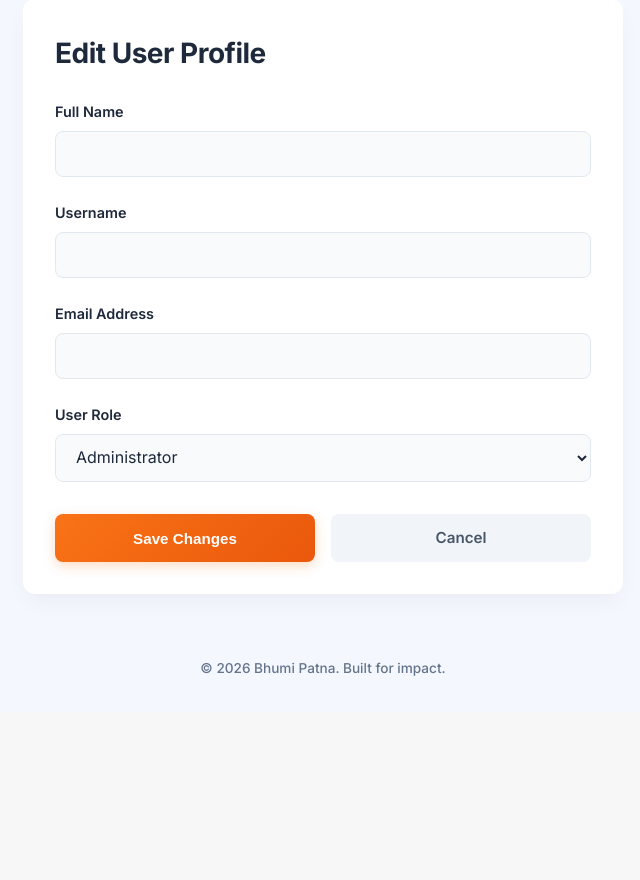
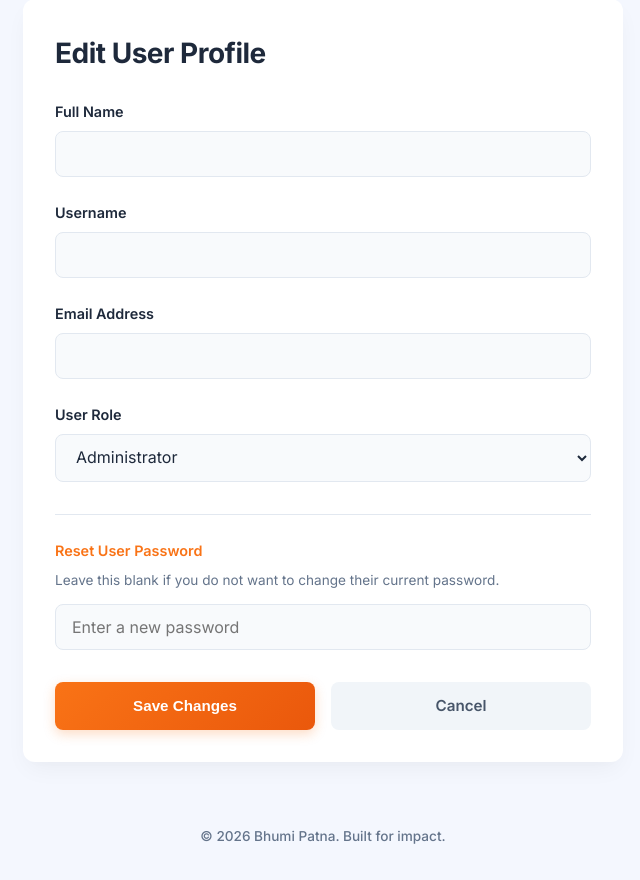
Before and after one commit to singhmaxank/bhumipatna, a Flask app: template templates/edit_user.html in a window 1280 px wide. Shown: the part 105-985 px from the top of the page, without its empty margins (317-957 px from the left). Before the commit the page ends 781 px from the top, so only its background shows below. Run offline with Flask 3, Linux system fonts and the light colour scheme; the template is opened without the code that fills it, so the values that code supplies are empty.

Commit message:
Error Fix Delete User

```diff
--- a/app.py
+++ b/app.py
@@ -126,12 +126,19 @@ def add_user():
 def edit_user(user_id):
     if request.method == 'POST':
         try:
-            supabase.table('users').update({
+            update_data = {
                 'full_name': request.form.get('full_name'),
                 'username': request.form.get('username'),
                 'email': request.form.get('email'),
                 'role': request.form.get('role')
-            }).eq('id', user_id).execute()
+            }
+
+            # Admin Password Reset Logic
+            new_password = request.form.get('new_password')
+            if new_password and new_password.strip() != "":
+                update_data['password_hash'] = new_password
+
+            supabase.table('users').update(update_data).eq('id', user_id).execute()
             flash("User updated successfully!", "success")
             return redirect(url_for('admin_dashboard'))
         except Exception as e:
@@ -148,10 +155,15 @@ def edit_user(user_id):
 @admin_required
 def delete_user(user_id):
     try:
+        # 1. Delete connected records first (prevents Foreign Key crash)
+        supabase.table('task_completions').delete().eq('user_id', user_id).execute()
+
+        # 2. Now delete the actual user
         supabase.table('users').delete().eq('id', user_id).execute()
+
         flash("User deleted successfully!", "success")
     except Exception as e:
-        flash("Error deleting user.", "error")
+        flash("Error deleting user. Check database permissions.", "error")
     return redirect(url_for('admin_dashboard'))
 
 @app.route('/admin/missions/delete/<int:task_id>')
--- a/templates/edit_user.html
+++ b/templates/edit_user.html
@@ -29,6 +29,13 @@
             </select>
         </div>
 
+        <!-- Admin Password Reset Section -->
+        <div class="form-group" style="margin-top: 2rem; padding-top: 1.5rem; border-top: 1px solid var(--border-color);">
+            <label for="new_password" style="color: var(--accent);">Reset User Password</label>
+            <p style="font-size: 0.85rem; color: var(--text-muted); margin-bottom: 0.75rem;">Leave this blank if you do not want to change their current password.</p>
+            <input type="text" id="new_password" name="new_password" placeholder="Enter a new password">
+        </div>
+
         <div style="display: flex; gap: 1rem; margin-top: 2rem;">
             <button type="submit" class="btn" style="flex: 1;">Save Changes</button>
             <a href="/admin" class="btn btn-secondary" style="flex: 1; text-align: center;">Cancel</a>
```
